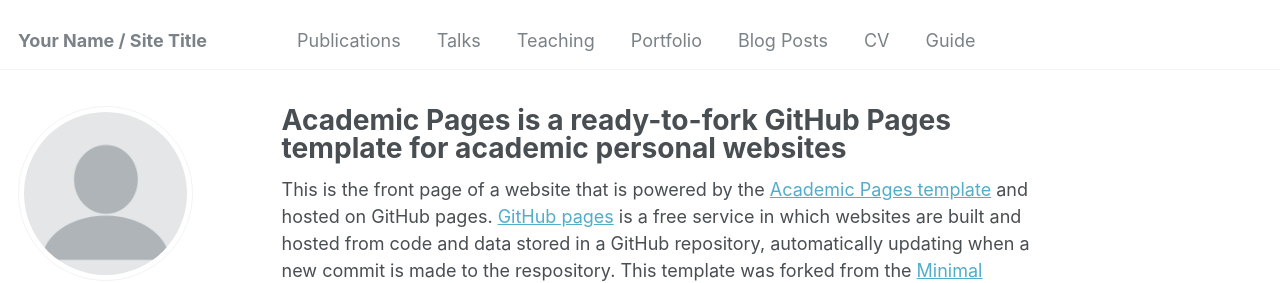
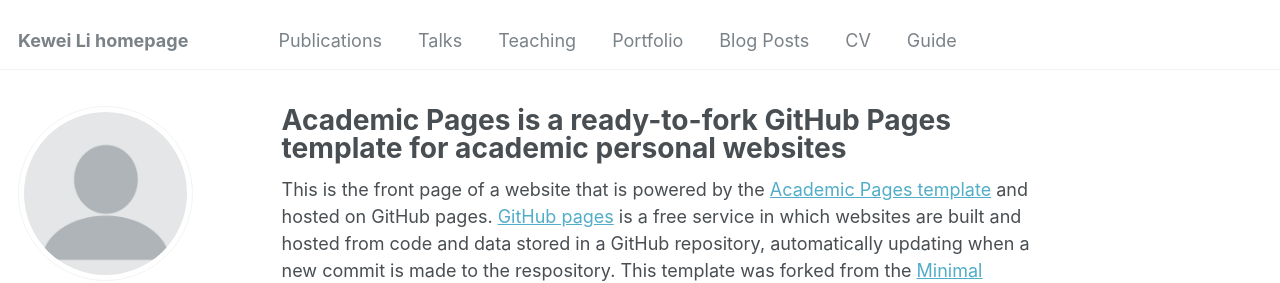
Before and after one commit to TheHangedManC/TheHangedManC-thehangedmanc.github.io, a Jekyll site: the page built from _pages/about.md, in a window 1280 px wide. Shown: the top 283 px of the page. Built offline with Jekyll 4.4.1, drawn with Linux system fonts in a browser that asks for light colours; some web fonts are replaced.

Commit message:
Update _config.yml

```diff
--- a/_config.yml
+++ b/_config.yml
@@ -8,7 +8,7 @@
 
 # Basic Site Settings
 locale                   : "en-US"
-title                    : "Your Name / Site Title"
+title                    : "Kewei Li homepage"
 title_separator          : "-"
 name                     : &name "Kewei Lie"
 description              : &description "student enrolled in a master's program"
```
